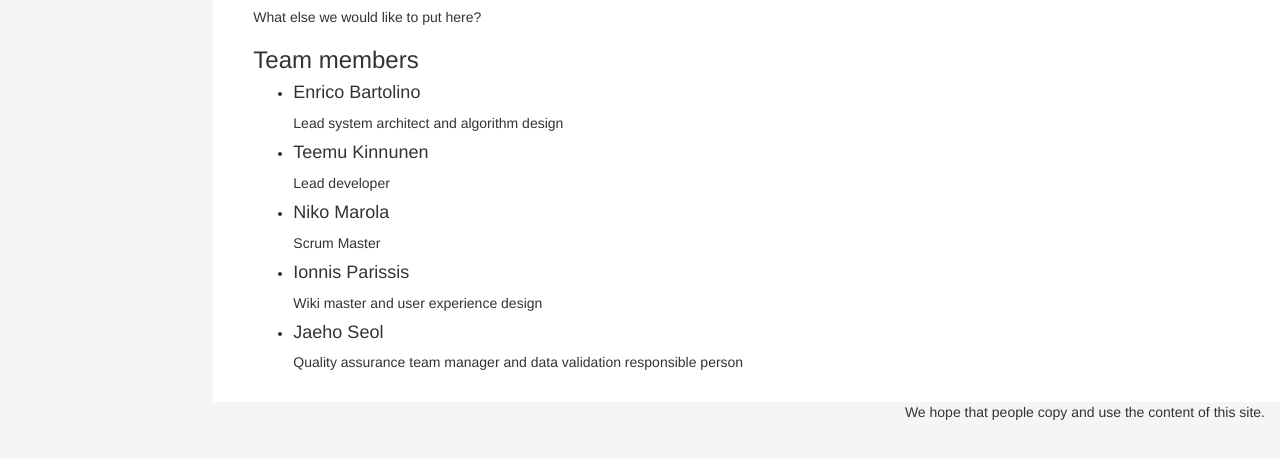
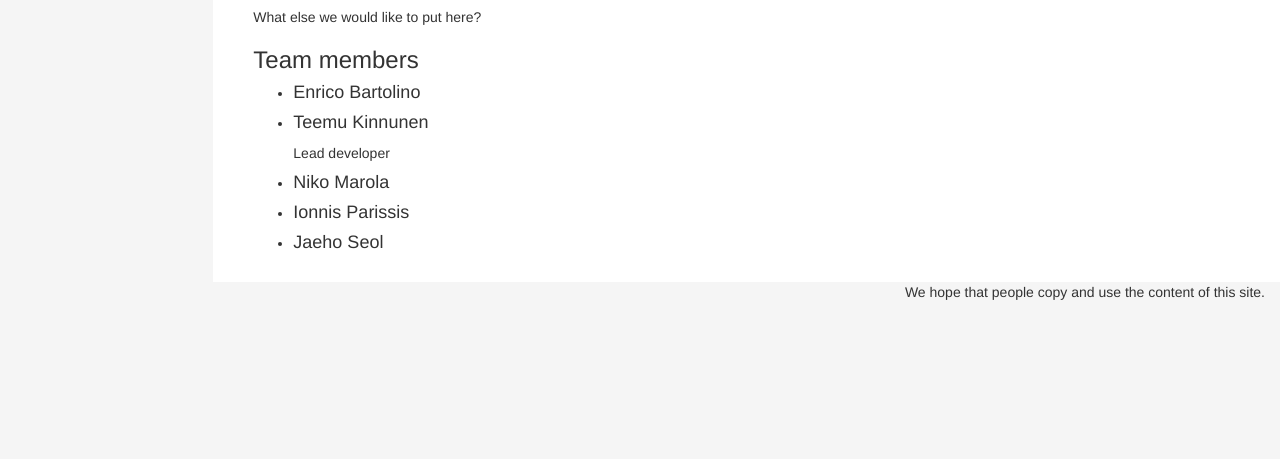
Before and after one commit to feedbackmethods/feedbackmethods.github.io, a plain HTML site: page about.html in a window 1280 px wide. Shown: the part 275-734 px from the top of the page. Drawn offline with nearby package versions, Linux system fonts and the light colour scheme; a script that the page names is missing.

Commit message:
removed "funny" things away

```diff
--- a/about.html
+++ b/about.html
@@ -68,7 +68,6 @@
             <ul>
                 <li>
                     <h4>Enrico Bartolino</h4>
-                    <p>Lead system architect and algorithm design</p>
                 </li>
                 <li>
                     <h4>Teemu Kinnunen</h4>
@@ -76,15 +75,12 @@
                 </li>
                 <li>
                     <h4>Niko Marola</h4>
-                    <p>Scrum Master</p>
                 </li>
                 <li>
                     <h4>Ionnis Parissis</h4>
-                    <p>Wiki master and user experience design</p>
                 </li>
                 <li>
                     <h4>Jaeho Seol</h4>
-                    <p>Quality assurance team manager and data validation responsible person</p>
                 </li>
 
             </ul>
```
